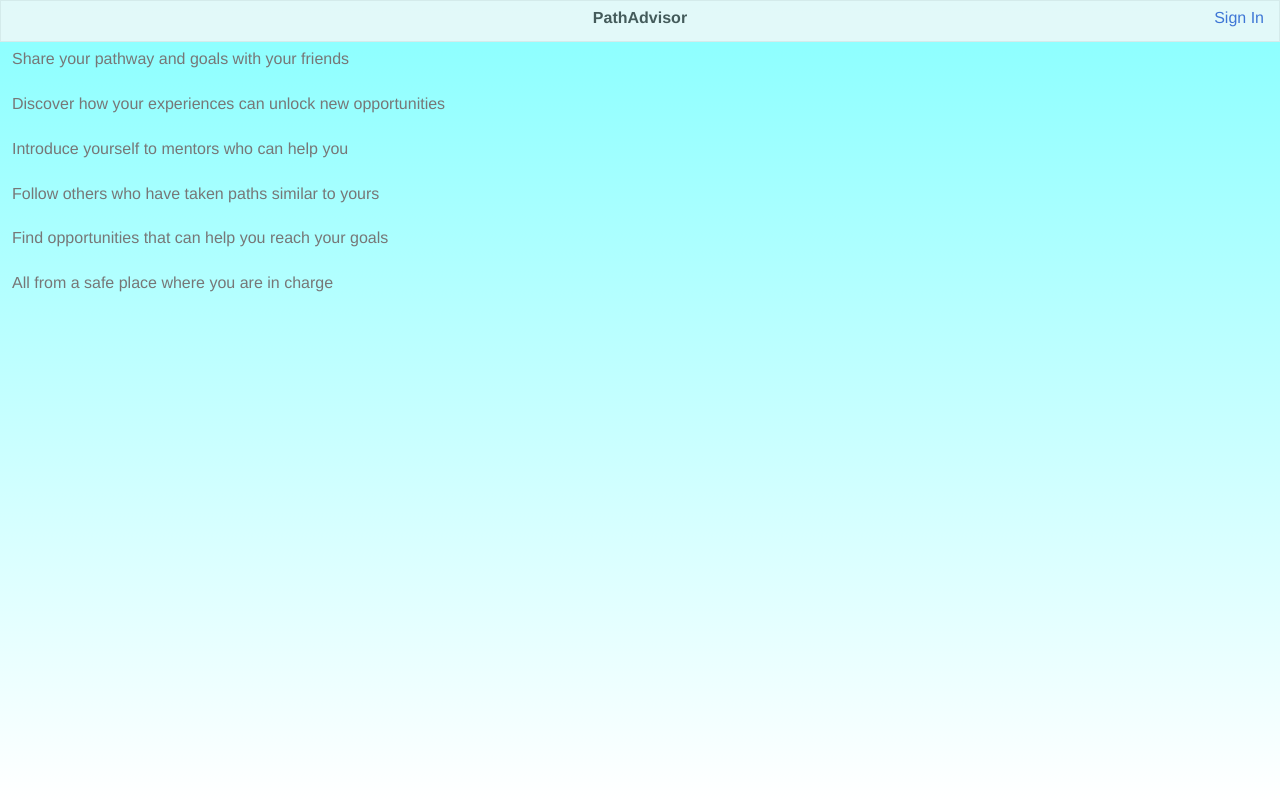
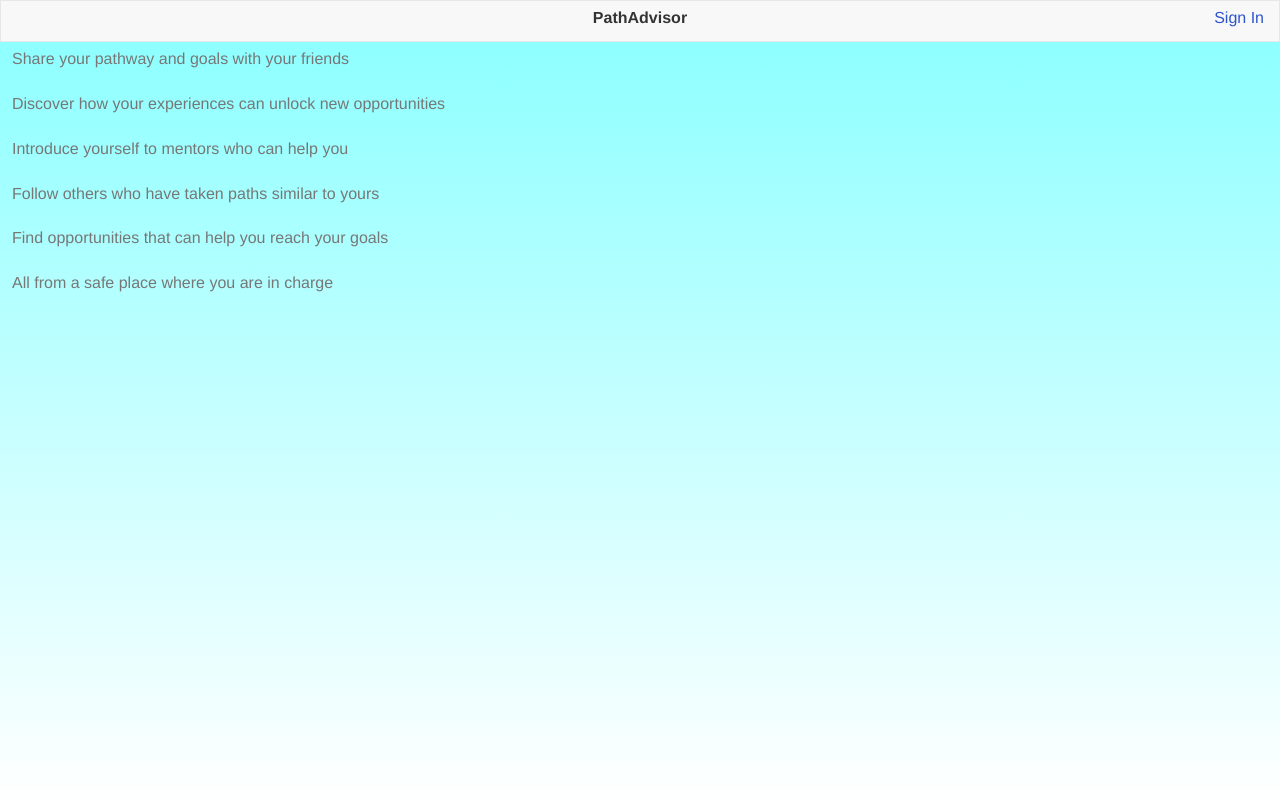
Before and after one commit to michaelcrubenstein/consentrecords, a Django app: page / in a window 1280 px wide. Run offline with Django 3.2, Linux system fonts and the light colour scheme; parts of the project's set-up code (start-up, migrations or seed data) failed here and were passed over; some libraries are stand-ins or nearby versions.

Commit message:
Fix opacity of Navigation bar in Welcome Panel

```diff
--- a/consentrecords/templates/consentrecords/userHome.html
+++ b/consentrecords/templates/consentrecords/userHome.html
@@ -62,7 +62,7 @@
     		z-index: 4;
     	}
     	.background-gradient-panel > nav {
-    		opacity: 0.8;
+    		opacity: 1.0;
     	}
     	.centered-right-glyph {
 			position: absolute;
```
